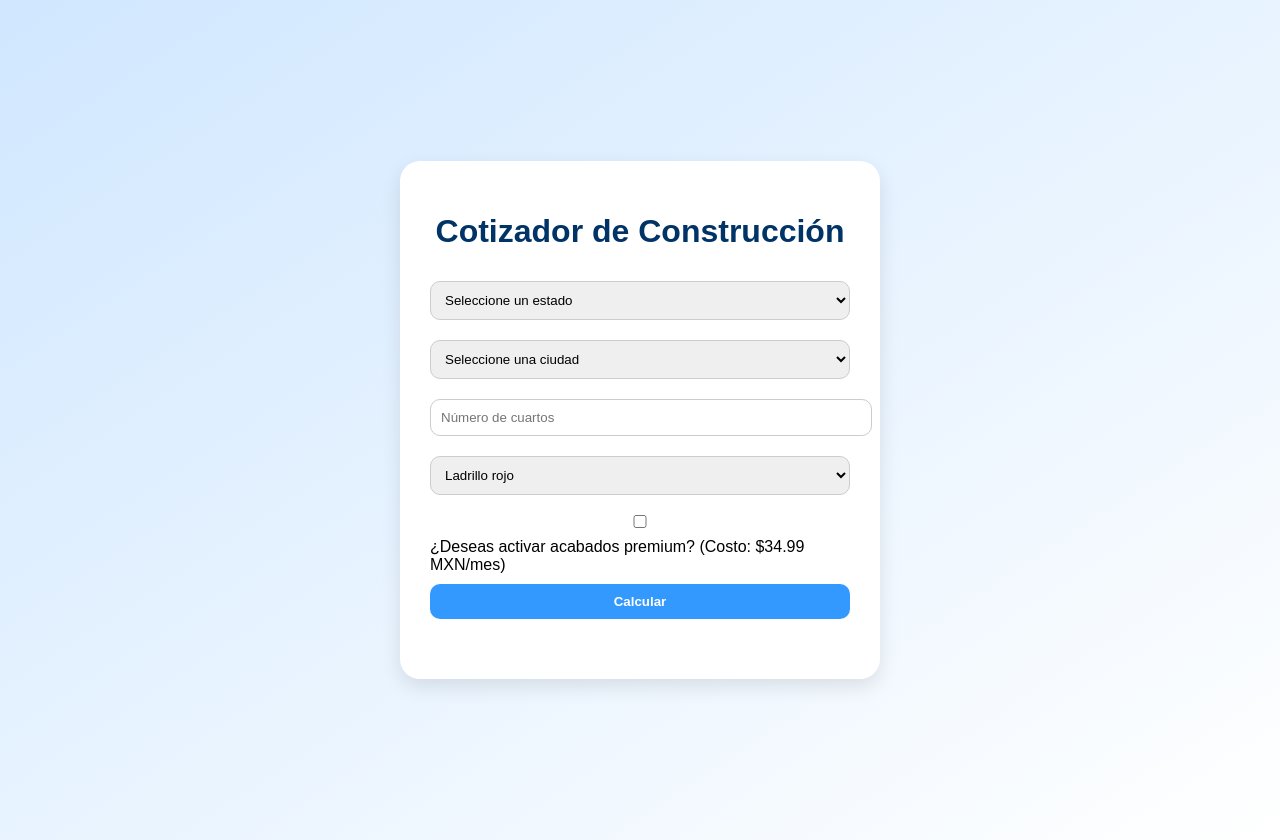
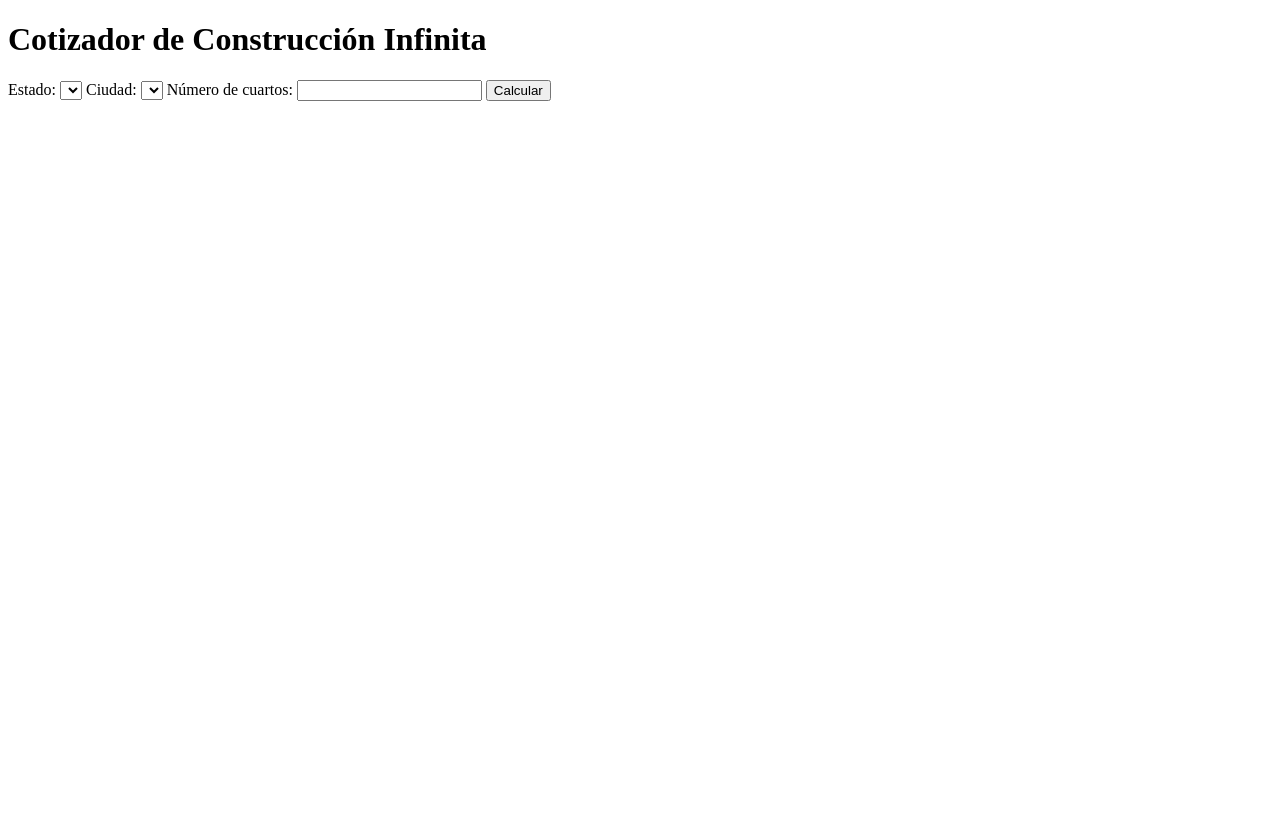
Before and after one commit to Raulinfinity/construccioninfinita, a plain HTML site: page index.html in a window 1280 px wide. After the commit the page ends 800 px from the top, so only its background shows below. Drawn offline with Linux system fonts and the light colour scheme.

Commit message:
Update index.html

```diff
--- a/index.html
+++ b/index.html
@@ -4,113 +4,27 @@
   <meta charset="UTF-8">
   <meta name="viewport" content="width=device-width, initial-scale=1.0">
   <title>Cotizador Construcción Infinita</title>
-  <link rel="manifest" href="manifesto.json">
-  <style>
-    body {
-      margin: 0;
-      font-family: Arial, sans-serif;
-      background: linear-gradient(to bottom right, #d0e7ff, #ffffff);
-      min-height: 100vh;
-      display: flex;
-      justify-content: center;
-      align-items: center;
-      padding: 20px;
-    }
-    .container {
-      background: white;
-      padding: 30px;
-      border-radius: 20px;
-      box-shadow: 0 8px 20px rgba(0, 0, 0, 0.1);
-      width: 100%;
-      max-width: 420px;
-    }
-    h1, h3 {
-      text-align: center;
-      color: #003366;
-    }
-    select, input, button {
-      width: 100%;
-      padding: 10px;
-      margin: 10px 0;
-      border-radius: 10px;
-      border: 1px solid #ccc;
-    }
-    button {
-      background-color: #3399ff;
-      color: white;
-      border: none;
-      font-weight: bold;
-      cursor: pointer;
-    }
-    button:hover {
-      background-color: #007acc;
-    }
-    #premiumOptions {
-      display: none;
-      margin-top: 20px;
-    }
-    #resultados {
-      margin-top: 20px;
-      color: #333;
-    }
-  </style>
+  <link rel="manifest" href="manifiesto.json">
 </head>
 <body>
+  <h1>Cotizador de Construcción Infinita</h1>
 
-<div class="container">
-  <h1>Cotizador de Construcción</h1>
+  <form id="cotizador">
+    <label for="estado">Estado:</label>
+    <select id="estado" name="estado" required></select>
 
-  <select id="estado" onchange="cargarCiudades()">
-    <option value="">Seleccione un estado</option>
-  </select>
+    <label for="ciudad">Ciudad:</label>
+    <select id="ciudad" name="ciudad" required></select>
 
-  <select id="ciudad" onchange="mostrarPrecios()">
-    <option value="">Seleccione una ciudad</option>
-  </select>
+    <label for="cuartos">Número de cuartos:</label>
+    <input type="number" id="cuartos" name="cuartos" min="1" required>
 
-  <div id="precios"></div>
-
-  <input type="number" id="cuartos" placeholder="Número de cuartos">
-
-  <select id="material">
-    <option value="Ladrillo">Ladrillo rojo</option>
-    <option value="Block">Block gris</option>
-    <option value="Concreto">Concreto</option>
-    <option value="Tablaroca">Tablaroca</option>
-    <option value="Block térmico">Block térmico</option>
-  </select>
-
-  <label><input type="checkbox" id="activarPremium" onchange="activarPremium()"> ¿Deseas activar acabados premium? (Costo: $34.99 MXN/mes)</label>
-
-  <div id="premiumOptions">
-    <select id="piso">
-      <option value="">Tipo de piso</option>
-      <option value="Vitropiso">Vitropiso</option>
-      <option value="Porcelanato">Porcelanato</option>
-      <option value="Mármol">Mármol</option>
-    </select>
-
-    <select id="ventanas">
-      <option value="">Tipo de ventanas</option>
-      <option value="Aluminio">Aluminio</option>
-      <option value="PVC">PVC</option>
-      <option value="Vidrio doble">Vidrio doble</option>
-    </select>
-
-    <select id="techos">
-      <option value="">Tipo de techo</option>
-      <option value="Losa normal">Losa normal</option>
-      <option value="Techumbre reforzada">Techumbre reforzada</option>
-    </select>
-  </div>
-
-  <button onclick="calcular()">Calcular</button>
+    <button type="submit">Calcular</button>
+  </form>
 
   <div id="resultados"></div>
-</div>
 
-<script src="datos-estados-ciudades.js"></script>
-<script src="funciones-cotizador.js"></script>
-
+  <script src="datos-estados-ciudades.js"></script>
+  <script src="funciones-cotizador.js"></script>
 </body>
 </html>
```
